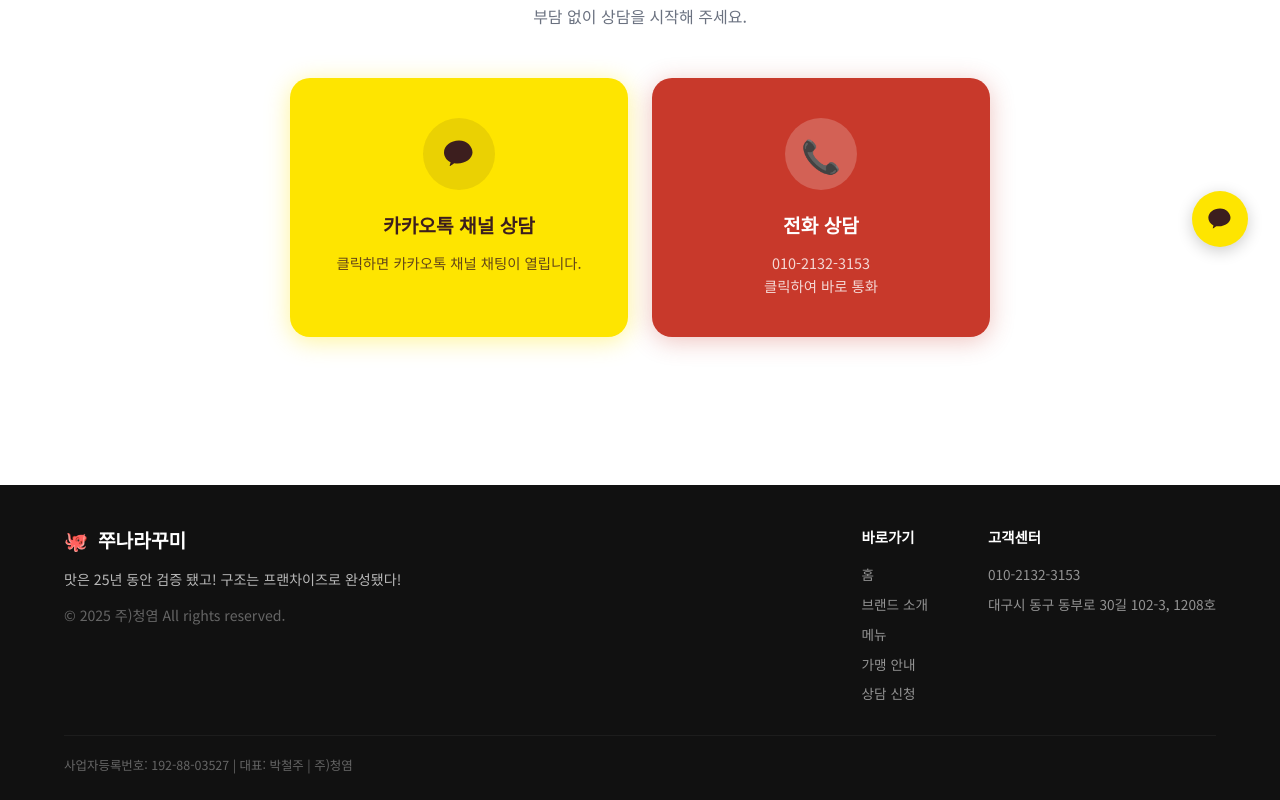
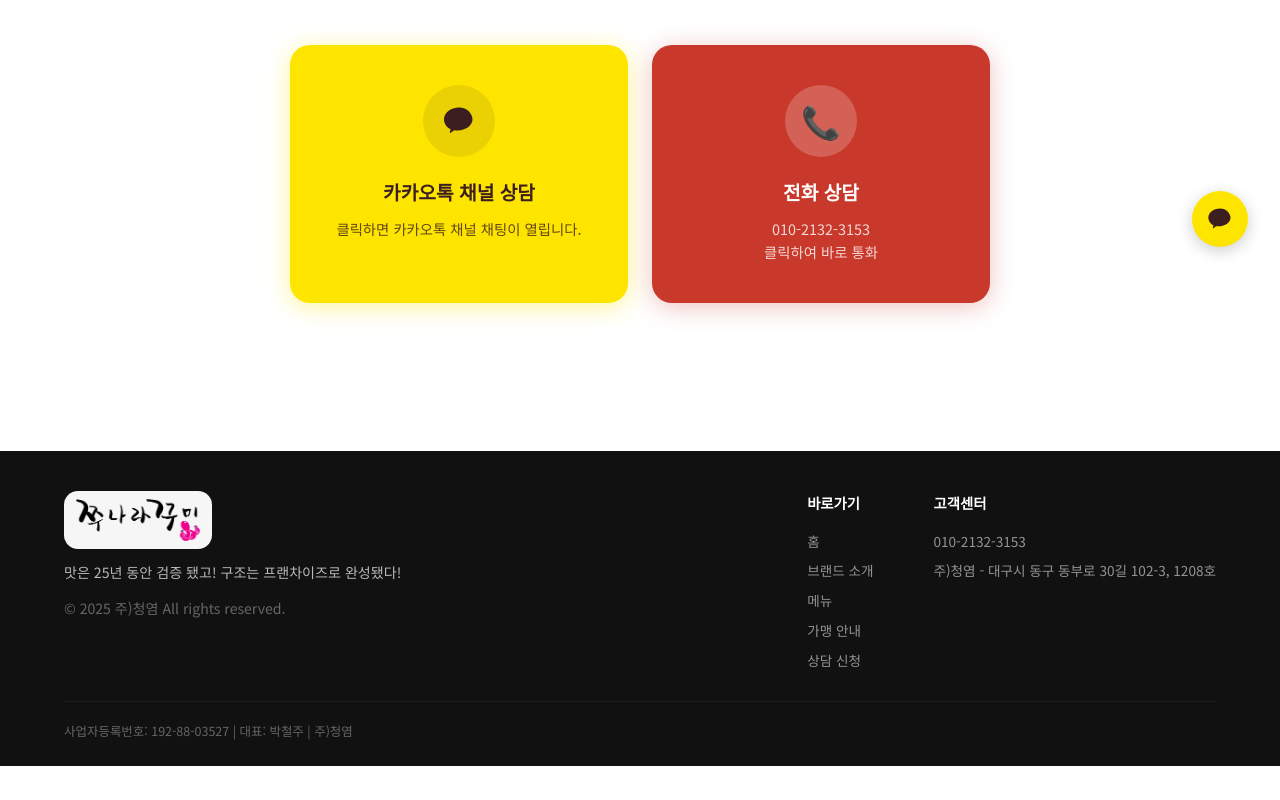
Before and after one commit to slowlytoyou/slowlytoyou.github.io, a Vue app: page /#/contact in a window 1280 px wide. Shown: the part 521-1321 px from the top of the page. After the commit the page ends 1287 px from the top, so only its background shows below. Built offline with nearby package versions, Linux system fonts and the light colour scheme.

Commit message:
Refine client-requested branding details

```diff
--- a/src/components/AboutSection.vue
+++ b/src/components/AboutSection.vue
@@ -284,7 +284,7 @@
 }
 
 .strength-seal-arc {
-  fill: rgba(200, 57, 43, 0.96);
+  fill: rgba(26, 26, 26, 0.92);
   font-size: 11px;
   font-weight: 800;
   letter-spacing: 0.34em;
--- a/src/components/ContactSection.vue
+++ b/src/components/ContactSection.vue
@@ -2,7 +2,6 @@
   <section class="section" id="contact">
     <div class="container">
       <div class="contact-content" v-animate="'fade-up'">
-        <p class="label-tag">상담 문의</p>
         <h2 class="section-title">가맹 상담 신청</h2>
         <p class="contact-desc">
           가맹 상담부터 오픈 준비까지 전담 컨설턴트가 함께합니다.<br>
--- a/src/components/FooterSection.vue
+++ b/src/components/FooterSection.vue
@@ -4,8 +4,7 @@
       <div class="footer-top">
         <div class="footer-brand">
           <div class="logo">
-            <span>🐙</span>
-            <span class="logo-text">쭈나라꾸미</span>
+            <img :src="footerLogo" alt="쭈나라꾸미 로고" class="footer-logo-image" />
           </div>
           <p>맛은 25년 동안 검증 됐고! 구조는 프랜차이즈로 완성됐다!</p>
           <p class="copyright">© 2025 주)청염 All rights reserved.</p>
@@ -22,7 +21,7 @@
           <div>
             <h4>고객센터</h4>
             <a href="tel:01021323153">010-2132-3153</a>
-            <span>대구시 동구 동부로 30길 102-3, 1208호</span>
+            <span>주)청염 - 대구시 동구 동부로 30길 102-3, 1208호</span>
           </div>
         </div>
       </div>
@@ -32,6 +31,10 @@
     </div>
   </footer>
 </template>
+
+<script setup>
+import footerLogo from '../assets/로고-투명.png'
+</script>
 
 <style scoped>
 .footer {
@@ -52,14 +55,18 @@
 .logo {
   display: flex;
   align-items: center;
-  gap: 10px;
-  color: white;
+  padding: 8px 12px;
+  width: fit-content;
+  border-radius: 14px;
+  background: rgba(255, 255, 255, 0.96);
   margin-bottom: 12px;
-  font-size: 1.2rem;
 }
 
-.logo-text {
-  font-weight: 900;
+.footer-logo-image {
+  display: block;
+  height: 42px;
+  width: auto;
+  object-fit: contain;
 }
 
 .footer-brand p {
--- a/src/components/FranchiseSection.vue
+++ b/src/components/FranchiseSection.vue
@@ -104,14 +104,14 @@
       <!-- CTA -->
       <div class="cta-box" v-animate="'scale'">
         <p>지금 바로 상담을 신청하고 성공 창업의 첫 걸음을 내딛으세요.</p>
-        <router-link to="/contact" class="btn-primary">무료 상담 신청하기</router-link>
+        <router-link to="/contact" class="btn-primary">상담 신청</router-link>
       </div>
     </div>
   </section>
 </template>
 
 <script setup>
-import conceptA from '../assets/식당 조감도.jpg'
+import conceptA from '../assets/식당 조감도 hero-cutout.png'
 import conceptB from '../assets/식당 전경3.png'
 import view03 from '../assets/view03.jpg'
 import view04 from '../assets/view04.jpg'
@@ -214,6 +214,11 @@
   object-fit: cover;
   display: block;
   transition: transform 0.5s ease;
+}
+
+.store-gallery .gallery-feature:first-child img {
+  object-fit: contain;
+  object-position: center bottom;
 }
 
 .gallery-feature:hover img,
--- a/src/components/HeroSection.vue
+++ b/src/components/HeroSection.vue
@@ -58,7 +58,7 @@
   color: white;
   width: min(760px, calc(100% - 48px));
   max-width: 760px;
-  margin-top: -244px;
+  margin-top: -204px;
   margin-left: auto;
   margin-right: auto;
   padding: 0;
@@ -121,7 +121,7 @@
 }
 
 .seal-arc-text {
-  fill: rgba(200, 57, 43, 0.95);
+  fill: rgba(26, 26, 26, 0.92);
   font-size: 14px;
   font-weight: 800;
   letter-spacing: 0.42em;
--- a/src/layouts/MobileLayout.vue
+++ b/src/layouts/MobileLayout.vue
@@ -30,7 +30,7 @@
         <svg viewBox="0 0 24 24" width="24" height="24" fill="#3C1E1E"><path d="M12 3C6.48 3 2 6.58 2 10.94c0 2.73 1.74 5.15 4.4 6.56-.14.53-.5 1.93-.58 2.23-.09.37.14.37.3.27.12-.08 1.95-1.32 2.75-1.86.7.1 1.43.16 2.13.16 5.52 0 10-3.58 10-7.36S17.52 3 12 3z"/></svg>
       </a>
       <a href="#contact" class="floating-cta" @click.prevent="scrollTo('contact')">
-        무료 상담 신청
+        상담 신청
       </a>
     </div>
 
```
Also changed, not shown: src/assets/식당 조감도 conceptA.jpg (added), 1 other file (tests, documents, lock files or other folders).
